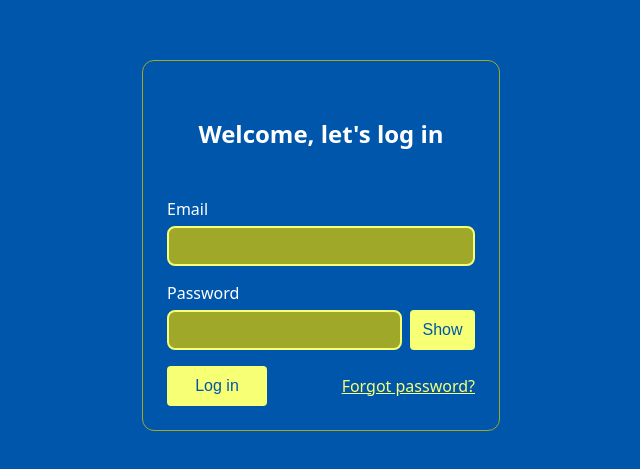
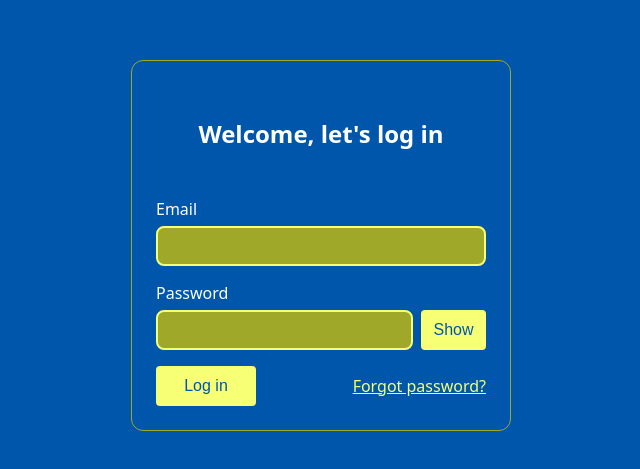
Before and after one commit to yurimikushov/login-form, a Preact app: page / in a window 1280 px wide. Shown: the part 155-624 px from the top of the page, without its empty margins (319-959 px from the left). Built offline with nearby package versions, Linux system fonts and the light colour scheme.

Commit message:
feat: stretch form

```diff
--- a/src/app/app.css
+++ b/src/app/app.css
@@ -64,7 +64,10 @@ main {
   justify-content: center;
   align-items: center;
 
+  inline-size: 100%;
   min-inline-size: 320px;
+  max-inline-size: min(380px, calc(100vw - 32px));
+
   min-block-size: 200px;
 
   padding: 24px;
--- a/src/ui/login-form/login-form.css
+++ b/src/ui/login-form/login-form.css
@@ -2,6 +2,8 @@
   display: flex;
   flex-direction: column;
   gap: 16px;
+
+  inline-size: 100%;
 }
 
 .login-form__welcome {
```
